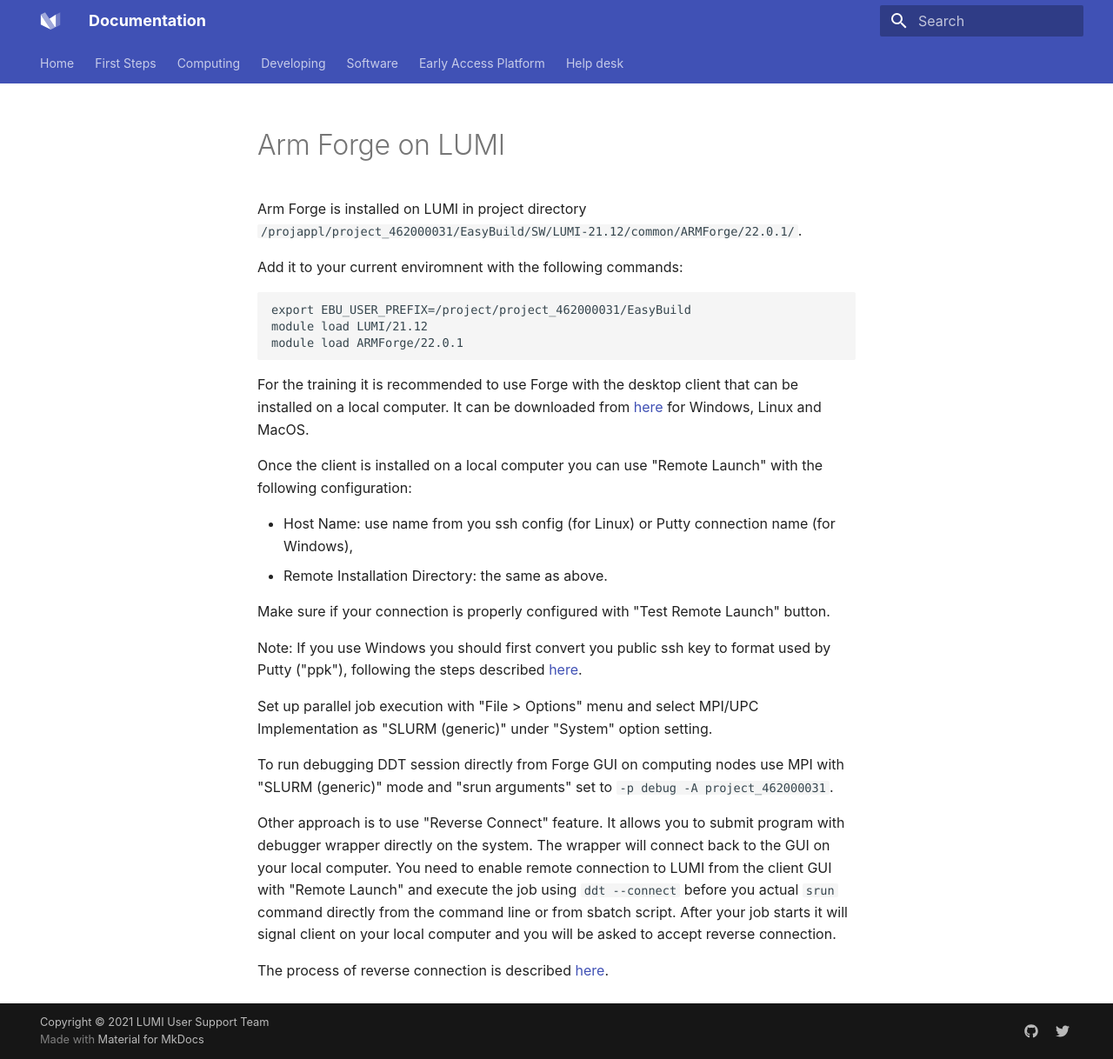
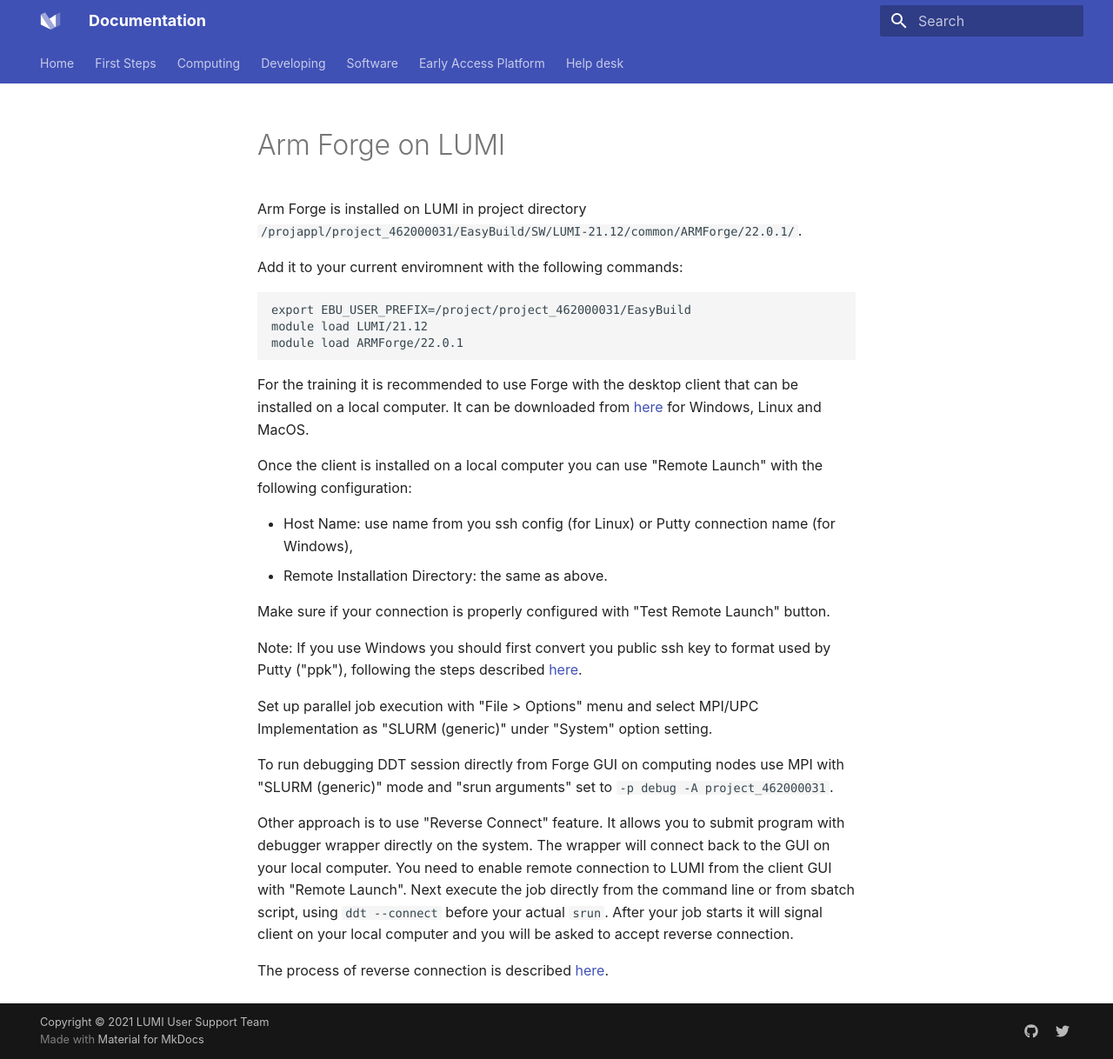
Before and after one commit to Lumi-supercomputer/lumi-userguide, an MkDocs documentation site: the page built from docs/software/packages/arm-forge.md, in a window 1280 px wide and 1218 px high. Shown: the whole window at 87% size. Built offline with MkDocs 1.6.1 and Material for MkDocs 9.7.7, drawn with Linux system fonts in a browser that asks for light colours.

Commit message:
Minor rephrasing

```diff
--- a/docs/software/packages/arm-forge.md
+++ b/docs/software/packages/arm-forge.md
@@ -28,8 +28,8 @@
 `-p debug -A project_462000031`.
 
 Other approach is to use "Reverse Connect" feature. It allows you to submit program with debugger wrapper directly on the system. The wrapper will connect
-back to the GUI on your local computer. You need to enable remote connection to LUMI from the client GUI with "Remote Launch" and execute the job using
-`ddt --connect` before you actual `srun` command directly from the command line or from sbatch script. After your job starts it will signal client on your
-local computer and you will be asked to accept reverse connection.
+back to the GUI on your local computer. You need to enable remote connection to LUMI from the client GUI with "Remote Launch". Next execute the job directly
+from the command line or from sbatch script, using `ddt --connect` before your actual `srun`. After your job starts it will signal client on your local computer
+and you will be asked to accept reverse connection.
 
 The process of reverse connection is described [here](https://developer.arm.com/documentation/101136/2112/Arm-Forge/Connecting-to-a-remote-system/Reverse-Connect).
```
